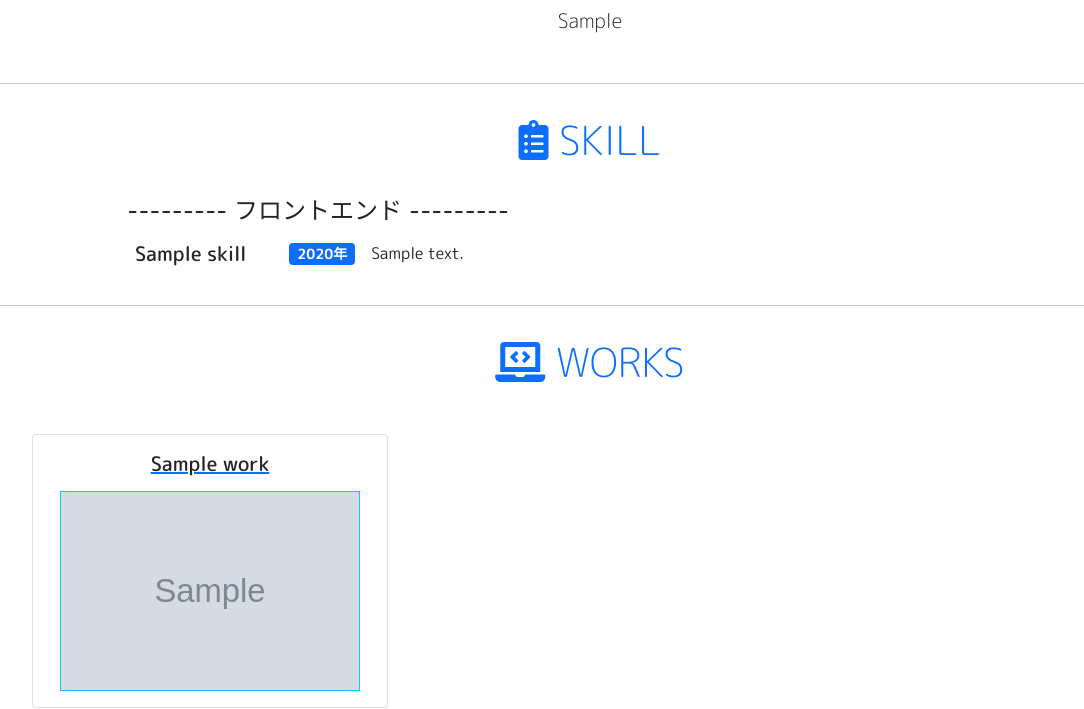
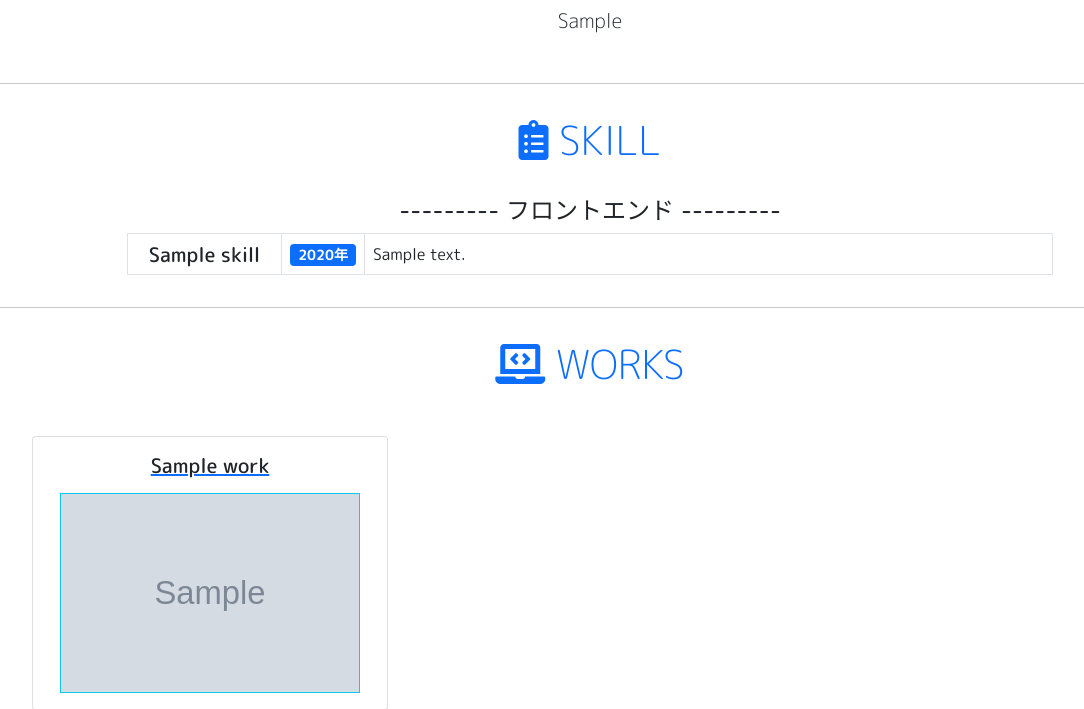
Before and after one commit to RYOTA-EAST/portfolio, a Django app: page / in a window 1280 px wide. Shown: the part 420-1129 px from the top of the page, without its empty margins (50-1134 px from the left). Run offline with Django 3.2, Linux system fonts and the light colour scheme; tables that the repository leaves empty hold one stand-in row (values such as "Sample post"); grey boxes marked "Sample" are stand-in pictures; some libraries are stand-ins or nearby versions.

Commit message:
スキル表の見た目修正

```diff
--- a/templates/index.html
+++ b/templates/index.html
@@ -68,7 +68,7 @@
 <hr>
 
 <div class="container">
-  <div class="pt-3 text-center mb-3" id="skill">
+  <div class="pt-3 text-center" id="skill">
     <h3 class="display-6 font-weight-bold text-primary"><i class="fas fa-clipboard-list"></i> SKILL</h3>
   </div>
     <div class="row">
@@ -76,14 +76,14 @@
       {% regroup skills by get_genre_display as genre_list %}
       <!-- {{ genre_list }} -->
       {% for genre in genre_list %}
-      <h4 class="mt-3">--------- {{ genre.grouper }} ---------</h4>
+      <h4 class="mt-4 text-center">--------- {{ genre.grouper }} ---------</h4>
         <div class="skill">
-          <table class="table table-borderless">
+          <table class="table table-hover table-bordered">
             {% for skill in genre.list %}
             <tr>
               <!-- <td class="align-middle h6 font-weight-bold text-dark">{{ skill.get_genre_display }}</td> -->
-              <td class="align-middle h5 font-weight-bold text-dark col-2">{{ skill.name }}</td>
-              <td class="align-middle col-1"><span class="badge bg-primary py-1 px-2 font-14">{{ skill.experience_return }}</span></td>
+              <td class="align-middle h5 font-weight-bold text-dark col-2 text-center">{{ skill.name }}</td>
+              <td class="align-middle col-1 text-center"><span class="badge bg-primary py-1 px-2 font-14">{{ skill.experience_return }}</span></td>
               <td class="align-middle">{{ skill.description }}</td>
             </tr>
             {% endfor %}
```
